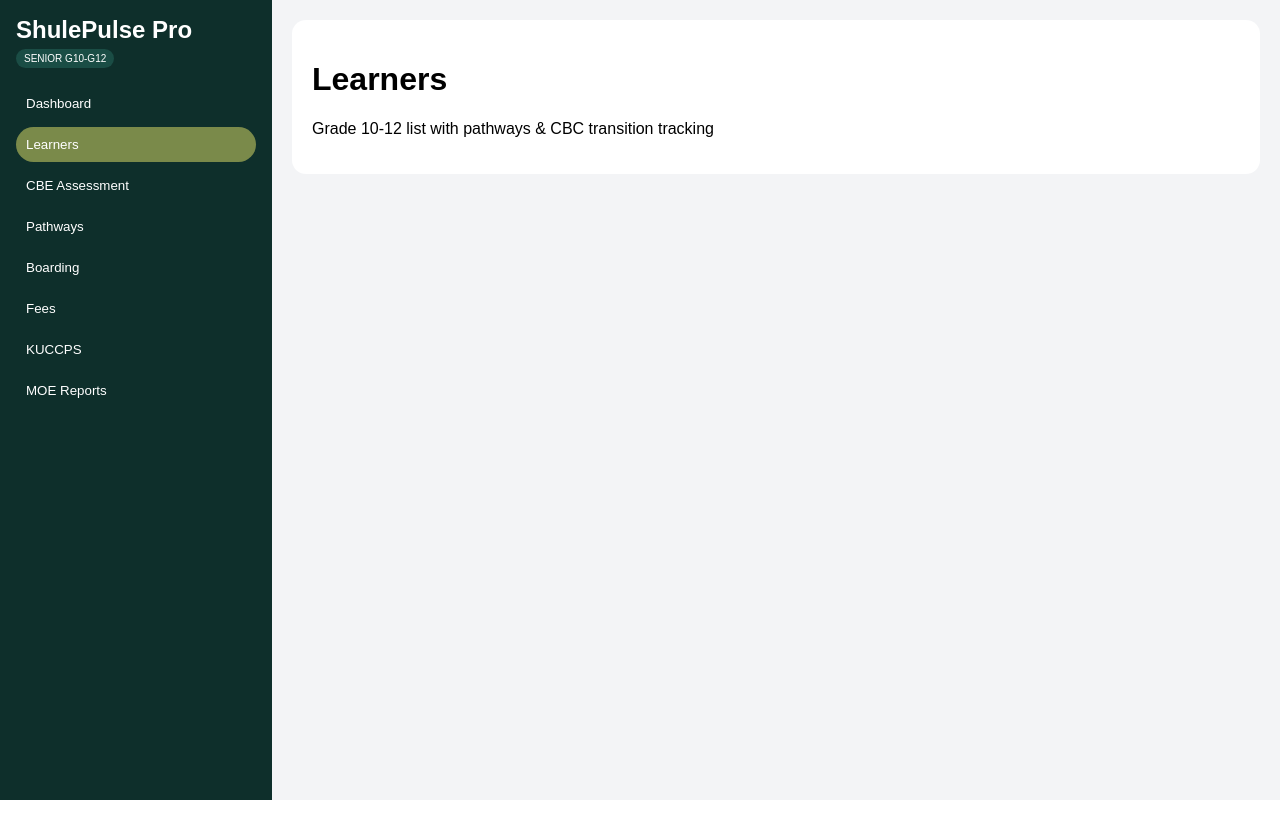
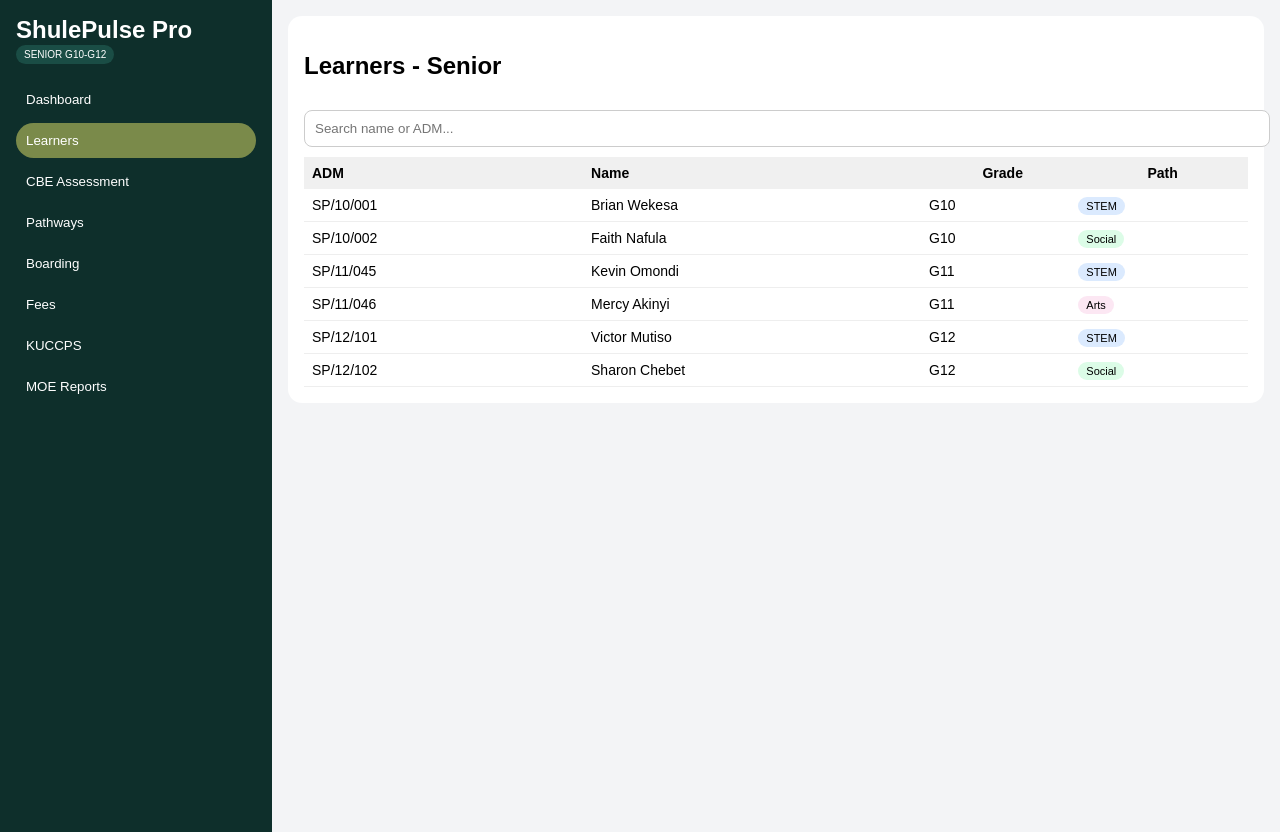
Before and after one commit to muhsinswaleh69-max/shulepulse-pro, a Next.js app: page / in a window 1280 px wide. Both pictures are taken after a click on the button "Learners". Before the commit the page ends 800 px from the top, so only its background shows below. Built offline with nearby package versions, Linux system fonts and the light colour scheme.

Commit message:
Update page.jsx

```diff
--- a/app/page.jsx
+++ b/app/page.jsx
@@ -1,27 +1,32 @@
 "use client"
 import { useState } from "react"
+const learners=[
+ {adm:"SP/10/001",name:"Brian Wekesa",grade:"G10",path:"STEM",fee:45000,paid:40000},
+ {adm:"SP/10/002",name:"Faith Nafula",grade:"G10",path:"Social",fee:45000,paid:45000},
+ {adm:"SP/11/045",name:"Kevin Omondi",grade:"G11",path:"STEM",fee:48000,paid:20000},
+ {adm:"SP/11/046",name:"Mercy Akinyi",grade:"G11",path:"Arts",fee:48000,paid:48000},
+ {adm:"SP/12/101",name:"Victor Mutiso",grade:"G12",path:"STEM",fee:52000,paid:50000},
+ {adm:"SP/12/102",name:"Sharon Chebet",grade:"G12",path:"Social",fee:52000,paid:52000},
+]
 export default function Page(){
- const [a,setA]=useState("Dashboard")
- const menu=["Dashboard","Learners","CBE Assessment","Pathways","Boarding","Fees","KUCCPS","MOE Reports"]
+ const [a,setA]=useState("Dashboard"); const [q,setQ]=useState("")
+ const filtered=learners.filter(l=>l.name.toLowerCase().includes(q.toLowerCase())||l.adm.includes(q))
  return(
   <div style={{display:"flex",minHeight:"100vh",fontFamily:"sans-serif"}}>
-   <div style={{width:"240px",background:"#0e2f2b",color:"#fff",padding:"16px"}}>
-    <h2 style={{margin:"0 0 4px"}}>ShulePulse Pro</h2>
-    <span style={{fontSize:"10px",background:"#1a4d45",padding:"4px 8px",borderRadius:"10px"}}>SENIOR G10-G12</span>
-    <div style={{marginTop:"20px"}}>{menu.map(m=><button key={m} onClick={()=>setA(m)} style={{display:"block",width:"100%",textAlign:"left",padding:"10px",margin:"6px 0",borderRadius:"20px",border:"none",background:a===m?"#7a8a4a":"transparent",color:"#fff",cursor:"pointer"}}>{m}</button>)}</div>
+   <div style={{width:"240px",background:"#0e2f2b",color:"#fff",padding:"16px",position:"sticky",top:0,height:"100vh"}}>
+    <h2 style={{margin:0}}>ShulePulse Pro</h2><small style={{background:"#1a4d45",padding:"4px 8px",borderRadius:"10px",fontSize:"10px"}}>SENIOR G10-G12</small>
+    <div style={{marginTop:"20px"}}>{["Dashboard","Learners","CBE Assessment","Pathways","Boarding","Fees","KUCCPS","MOE Reports"].map(m=><button key={m} onClick={()=>setA(m)} style={{display:"block",width:"100%",textAlign:"left",padding:"10px",margin:"6px 0",borderRadius:"20px",border:"none",background:a===m?"#7a8a4a":"transparent",color:"#fff",cursor:"pointer"}}>{m}</button>)}</div>
    </div>
-   <div style={{flex:1,background:"#f3f4f6",padding:"20px"}}>
-    <div style={{background:"#fff",padding:"20px",borderRadius:"14px"}}>
-     <h1>{a}</h1>
-     {a==="Dashboard" && <><p><b>486 Learners</b> | G10:182 G11:165 G12:139</p><p>STEM 58% (282) | Arts 22% (107) | Social 20% (97)</p><p>Fees: KES 8.2M / 12.5M | Boarding: 312</p><p style={{color:"green"}}>✅ System LIVE at shulepulse-pro-three.vercel.app</p></>}
-     {a==="Learners" && <p>Grade 10-12 list with pathways & CBC transition tracking</p>}
-     {a==="CBE Assessment" && <p>CBE rubrics - Exceeding / Meeting / Approaching</p>}
-     {a==="Pathways" && <p>STEM, Arts & Sports Science, Social Sciences placement</p>}
-     {a==="Boarding" && <p>312 boarders - Dorms, meals, check-in/out</p>}
-     {a==="Fees" && <p>Senior fees: 65% collected. M-Pesa integration ready</p>}
-     {a==="KUCCPS" && <p>Career guidance for G12 university placement</p>}
-     {a==="MOE Reports" && <p>NEMIS & KEMIS reports export</p>}
-    </div>
+   <div style={{flex:1,background:"#f3f4f6",padding:"16px"}}>
+    {a==="Dashboard" && <div style={{background:"#fff",padding:"20px",borderRadius:"14px"}}><h1>Dashboard</h1><p><b>{learners.length} Sample + 480 more</b> | G10:182 G11:165 G12:139</p><p>STEM 58% | Arts 22% | Social 20%</p><p>Fees: KES 8.2M Collected / 12.5M Expected</p><p style={{color:"green"}}>✅ LIVE: shulepulse-pro-three.vercel.app</p></div>}
+
+    {a==="Learners" && <div style={{background:"#fff",padding:"16px",borderRadius:"14px"}}><h2>Learners - Senior</h2><input placeholder="Search name or ADM..." value={q} onChange={e=>setQ(e.target.value)} style={{padding:"10px",width:"100%",borderRadius:"8px",border:"1px solid #ccc",margin:"10px 0"}}/><table style={{width:"100%",fontSize:"14px",borderCollapse:"collapse"}}><tr style={{background:"#f0f0f0"}}><th style={{textAlign:"left",padding:"8px"}}>ADM</th><th style={{textAlign:"left"}}>Name</th><th>Grade</th><th>Path</th></tr>{filtered.map(l=><tr key={l.adm} style={{borderBottom:"1px solid #eee"}}><td style={{padding:"8px"}}>{l.adm}</td><td>{l.name}</td><td>{l.grade}</td><td><span style={{background:l.path==="STEM"?"#dbeafe":l.path==="Arts"?"#fce7f3":"#dcfce7",padding:"3px 8px",borderRadius:"10px",fontSize:"11px"}}>{l.path}</span></td></tr>)}</table></div>}
+
+    {a==="Fees" && <div style={{background:"#fff",padding:"16px",borderRadius:"14px"}}><h2>Fees Management</h2><table style={{width:"100%",fontSize:"14px",borderCollapse:"collapse"}}><tr style={{background:"#f0f0f0"}}><th style={{padding:"8px",textAlign:"left"}}>Learner</th><th>Expected</th><th>Paid</th><th>Balance</th></tr>{learners.map(l=><tr key={l.adm} style={{borderBottom:"1px solid #eee"}}><td style={{padding:"8px"}}>{l.name}</td><td>KES {l.fee.toLocaleString()}</td><td style={{color:"green"}}>{l.paid.toLocaleString()}</td><td style={{color:l.fee-l.paid>0?"red":"green",fontWeight:"bold"}}>{(l.fee-l.paid).toLocaleString()}</td></tr>)}</table></div>}
+
+    {a==="CBE Assessment" && <div style={{background:"#fff",padding:"16px",borderRadius:"14px"}}><h2>CBE Assessment G10-G12</h2><p>Competency Based - 4 Levels</p><table style={{width:"100%",borderCollapse:"collapse",fontSize:"13px"}}><tr style={{background:"#0e2f2b",color:"#fff"}}><th style={{padding:"8px"}}>Learner</th><th>Math</th><th>Bio</th><th>Pathway Subj</th></tr><tr><td style={{padding:"8px"}}>Brian Wekesa</td><td>EE</td><td>ME</td><td>EE</td></tr><tr><td style={{padding:"8px"}}>Faith Nafula</td><td>ME</td><td>EE</td><td>ME</td></tr></table><small>EE=Exceeding Expectation, ME=Meeting, AE=Approaching, BE=Below</small></div>}
+
+    {a!=="Dashboard" && a!=="Learners" && a!=="Fees" && a!=="CBE Assessment" && <div style={{background:"#fff",padding:"20px",borderRadius:"14px"}}><h1>{a}</h1><p>{a} module ready - tell me what fields you want here.</p></div>}
    </div>
   </div>
  )
```
